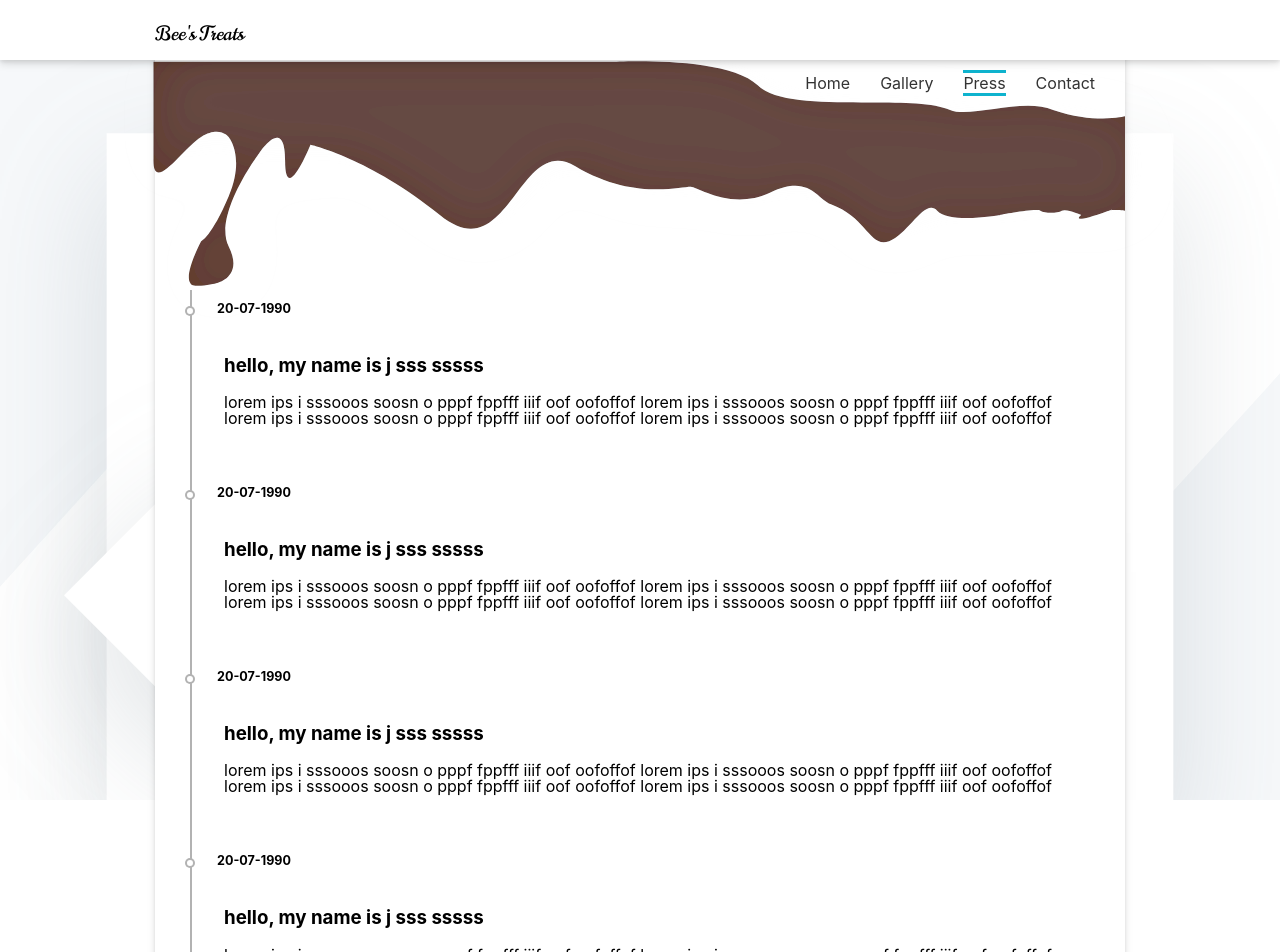
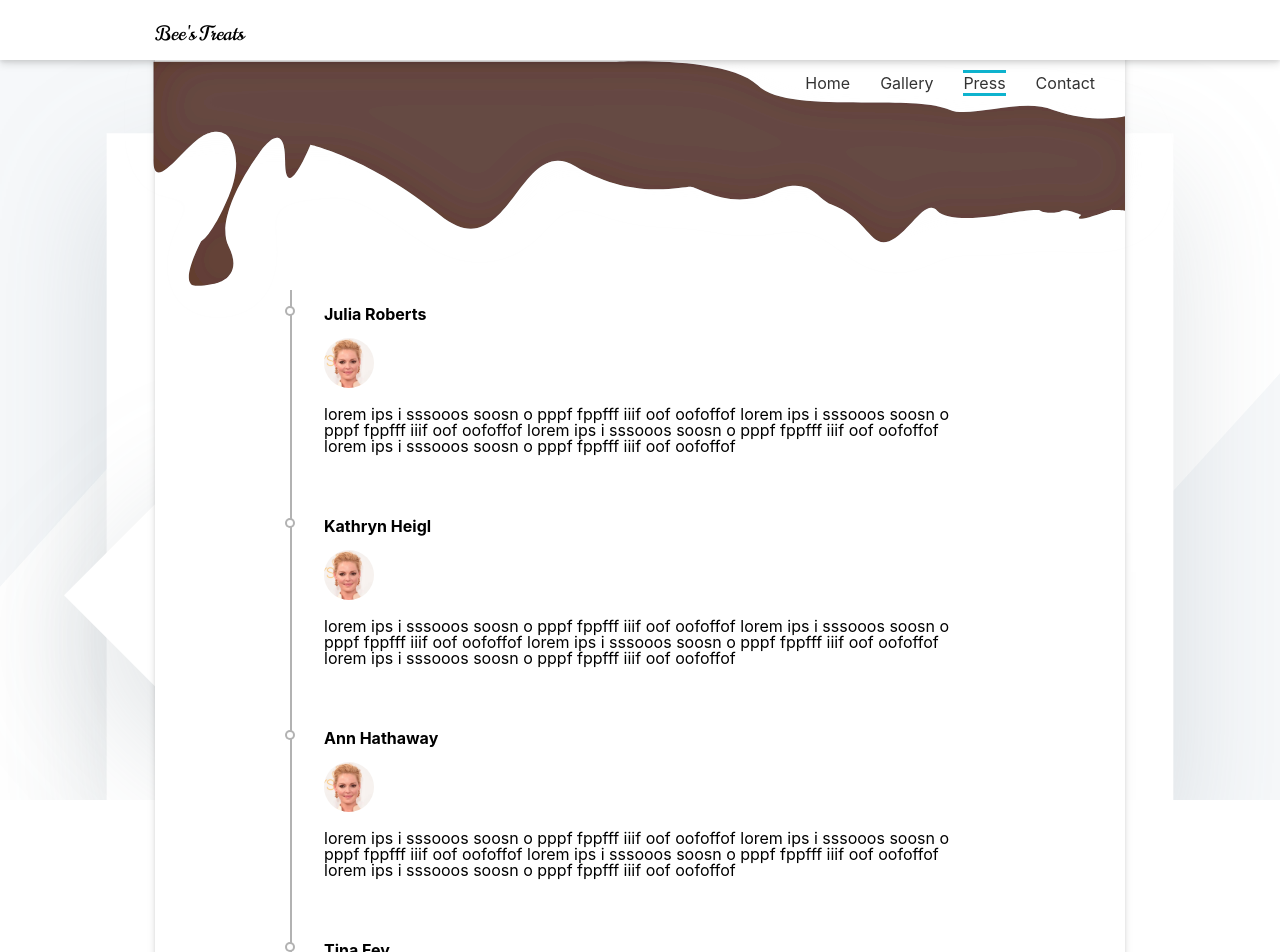
Before and after one commit to okabamac/Wonci-Website, a React (Create React App) app: page /press in a window 1280 px wide. Shown: the top 952 px of the page. Built offline with nearby package versions, Linux system fonts and the light colour scheme; a web font is replaced by a local one.

Commit message:
Created the Press page Made it look like a timeline

```diff
--- a/src/components/Hero.js
+++ b/src/components/Hero.js
@@ -5,7 +5,12 @@ import header from '../images/header.svg';
 import {
   NavLink
 } from 'react-router-dom';
-const Hero = () => (
+const Hero = () => {
+const style = {
+  borderBottom: '3px solid #0EB3CE',
+  borderTop: '3px solid #0EB3CE'
+};
+return (
     <div>
         <MediaQuery>
         {({windowWidth, position}) =>
@@ -26,10 +31,10 @@ const Hero = () => (
               <div className='Navigation'>
                    <nav style={{width: windowWidth>970 && '970px', height: windowWidth>970 && '100px'}}>
             <ul  className={" " + (windowWidth >970? 'horizontal '+(position>30 && 'show-horizontal') : 'vertical')} id={""+(on && "open")}>
-            <li onClick={toggle}><NavLink exact to='/' activeStyle={{ borderBottom: '3px solid #0EB3CE', borderTop: '3px solid #0EB3CE' }}>Home</NavLink></li >
-            <li onClick={toggle}><NavLink exact to='/gallery' activeStyle={{ borderBottom: '3px solid #0EB3CE', borderTop: '3px solid #0EB3CE' }}>Gallery</NavLink></li>
-            <li onClick={toggle}><NavLink exact to='/press' activeStyle={{ borderBottom: '3px solid #0EB3CE', borderTop: '3px solid #0EB3CE' }}>Press</NavLink></li>
-            <li onClick={toggle}><NavLink exact to='/contact' activeStyle={{ borderBottom: '3px solid #0EB3CE', borderTop: '3px solid #0EB3CE' }}>Contact</NavLink></li>
+            <li onClick={toggle}><NavLink exact to='/' activeStyle={style}>Home</NavLink></li >
+            <li onClick={toggle}><NavLink exact to='/gallery' activeStyle={style}>Gallery</NavLink></li>
+            <li onClick={toggle}><NavLink exact to='/press' activeStyle={style}>Press</NavLink></li>
+            <li onClick={toggle}><NavLink exact to='/contact' activeStyle={style}>Contact</NavLink></li>
          </ul>
        </nav>
        </div>
@@ -43,5 +48,5 @@ const Hero = () => (
           }
         </MediaQuery>
     </div>
-)
+)}
 export default Hero;
--- a/src/components/LeftArrow.js
+++ b/src/components/LeftArrow.js
@@ -3,7 +3,7 @@ import 'font-awesome/css/font-awesome.min.css';
 const LeftArrow = (props) => {
   return (
     <div className="backArrow arrow" onClick={props.goToPrevSlide}>
-      <i className="fa fa-arrow-left fa-2x" aria-hidden="true"></i>
+     <i className="fa fa-angle-double-left"></i>
     </div>
   );
 }
--- a/src/components/Press.js
+++ b/src/components/Press.js
@@ -1,6 +1,7 @@
 import React from 'react';
 import MediaQuery from './MediaQuery';
 import Footer from './Footer';
+import kheigl from '../images/kheigl.jpg';
 const Press = () => {
     return (
         <div>
@@ -9,32 +10,32 @@ const Press = () => {
 
                    <div className='Container' style={{width: windowWidth>970 && '970px'}}>
                    <div className='content'>
-    <div className='timeline-item' dateIs='20-07-1990'>
-    <h3>hello, my name is j sss sssss</h3>
+    <div className='timeline-item' nameIs='Julia Roberts'>
+    <img src={kheigl} className='pressImage' alt='people' />
     <p>lorem ips i sssooos soosn o pppf fppfff iiif oof oofoffof
         lorem ips i sssooos soosn o pppf fppfff iiif oof oofoffof
         lorem ips i sssooos soosn o pppf fppfff iiif oof oofoffof
         lorem ips i sssooos soosn o pppf fppfff iiif oof oofoffof
     </p>
     </div>
-    <div className='timeline-item' dateIs='20-07-1990'>
-    <h3>hello, my name is j sss sssss</h3>
+    <div className='timeline-item' nameIs='Kathryn Heigl'>
+    <img src={kheigl} className='pressImage' alt='people' />
     <p>lorem ips i sssooos soosn o pppf fppfff iiif oof oofoffof
         lorem ips i sssooos soosn o pppf fppfff iiif oof oofoffof
         lorem ips i sssooos soosn o pppf fppfff iiif oof oofoffof
         lorem ips i sssooos soosn o pppf fppfff iiif oof oofoffof
     </p>
     </div>
-    <div className='timeline-item' dateIs='20-07-1990'>
-    <h3>hello, my name is j sss sssss</h3>
+    <div className='timeline-item' nameIs='Ann Hathaway'>
+    <img src={kheigl} className='pressImage' alt='people' />
     <p>lorem ips i sssooos soosn o pppf fppfff iiif oof oofoffof
         lorem ips i sssooos soosn o pppf fppfff iiif oof oofoffof
         lorem ips i sssooos soosn o pppf fppfff iiif oof oofoffof
         lorem ips i sssooos soosn o pppf fppfff iiif oof oofoffof
     </p>
     </div>
-    <div className='timeline-item' dateIs='20-07-1990'>
-    <h3>hello, my name is j sss sssss</h3>
+    <div className='timeline-item' nameIs='Tina Fey'>
+    <img src={kheigl} className='pressImage' alt='people' />
     <p>lorem ips i sssooos soosn o pppf fppfff iiif oof oofoffof
         lorem ips i sssooos soosn o pppf fppfff iiif oof oofoffof
         lorem ips i sssooos soosn o pppf fppfff iiif oof oofoffof
--- a/src/components/RightArrow.js
+++ b/src/components/RightArrow.js
@@ -4,7 +4,7 @@ import 'font-awesome/css/font-awesome.min.css';
 const RightArrow = (props) => {
   return (
     <div className="nextArrow arrow" onClick={props.goToNextSlide}>
-      <i className="fa fa-arrow-right fa-2x" aria-hidden="true"></i>
+     <i class="fa fa-angle-double-right"></i>
     </div>
   );
 }
--- a/src/styles/_general.scss
+++ b/src/styles/_general.scss
@@ -243,8 +243,8 @@
         input, textarea {
             padding: 1em 0 0 .3em;
             border: none;
-            border-bottom: solid 0.1em #684841;
-            background: linear-gradient(to bottom, rgba(255, 255, 255, 0) 96%, #684841 4%);
+            border-bottom: solid 0.1em $primary-color;
+            background: linear-gradient(to bottom, rgba(255, 255, 255, 0) 96%, $primary-color 4%);
             &:focus {
                 box-shadow: none;
                 outline: none;
@@ -264,7 +264,7 @@
                 border-radius: 3px;
                 width: 50%;
                 height: 40px;
-                background-color: #684841;
+                background-color: $primary-color;
                 box-shadow: 0 3px 6px 0 rgba(0, 0, 0, 0.2);
 
                 &:hover {
@@ -317,13 +317,13 @@
 
 .slider {
     position: relative;
-    top: 100px;
+    top: 50px;
     max-width: 600px;
     margin: 0 auto;
     height: 550px;
     overflow: hidden;
     white-space: nowrap;
-    margin-bottom: 10em;
+    margin-bottom: 5em;
 }
 
 .slider-wrapper {
@@ -337,6 +337,8 @@
     height: 100%;
     width: 100%;
     box-shadow: $box-shadow;
+    padding: 5px;
+    border-radius: 5px;
 }
 
 .arrow {
@@ -345,7 +347,7 @@
     display: flex;
     align-items: center;
     justify-content: center;
-    background: #f9f9f9;
+    background-color: $secondary-color;
     border-radius: 50%;
     cursor: pointer;
     transition: transform ease-in .1s;
@@ -354,7 +356,7 @@
 .nextArrow {
     position: absolute;
     top: 40%;
-    right: 25px;
+    right: 20px;
     z-index: 5;
     color: #fff;
 }
@@ -362,7 +364,7 @@
 .backArrow {
     position: absolute;
     top:40%;
-    left: 25px;
+    left: 20px;
     z-index: 5;
     color: #fff;
 }
@@ -375,7 +377,7 @@
 .content {
     position: relative;
     top: 80px;
-    max-width: 900px;
+    max-width: 700px;
     margin: 0 auto;
     text-align: left;
 
@@ -385,18 +387,24 @@
         color: black;
         border-left: 2px solid $border-color;
 
+        img {
+            width: 50px;
+            height: 50px;
+            border-radius: 50%;
+        }
+
          p {
             font-size: 1rem;
         }
         &::before {
-            content: attr(dateIs);
+            content: attr(nameIs);
             position: absolute;
             left: 2em;
             font-weight: bold;
             top: 1em;
             display: block;
             font-weight: 700;
-            font-size: 0.785rem;
+            font-size: 1rem;
         }
 
         &::after {
--- a/src/styles/_navbar.scss
+++ b/src/styles/_navbar.scss
@@ -57,6 +57,7 @@ nav {
    .show-horizontal {
        background: #65413A;
        height: 60px;
+       border-radius: 0 0 0 50%;
        li {
            a {
             color: white;
```
Also changed, not shown: src/images/kheigl.jpg (added).
